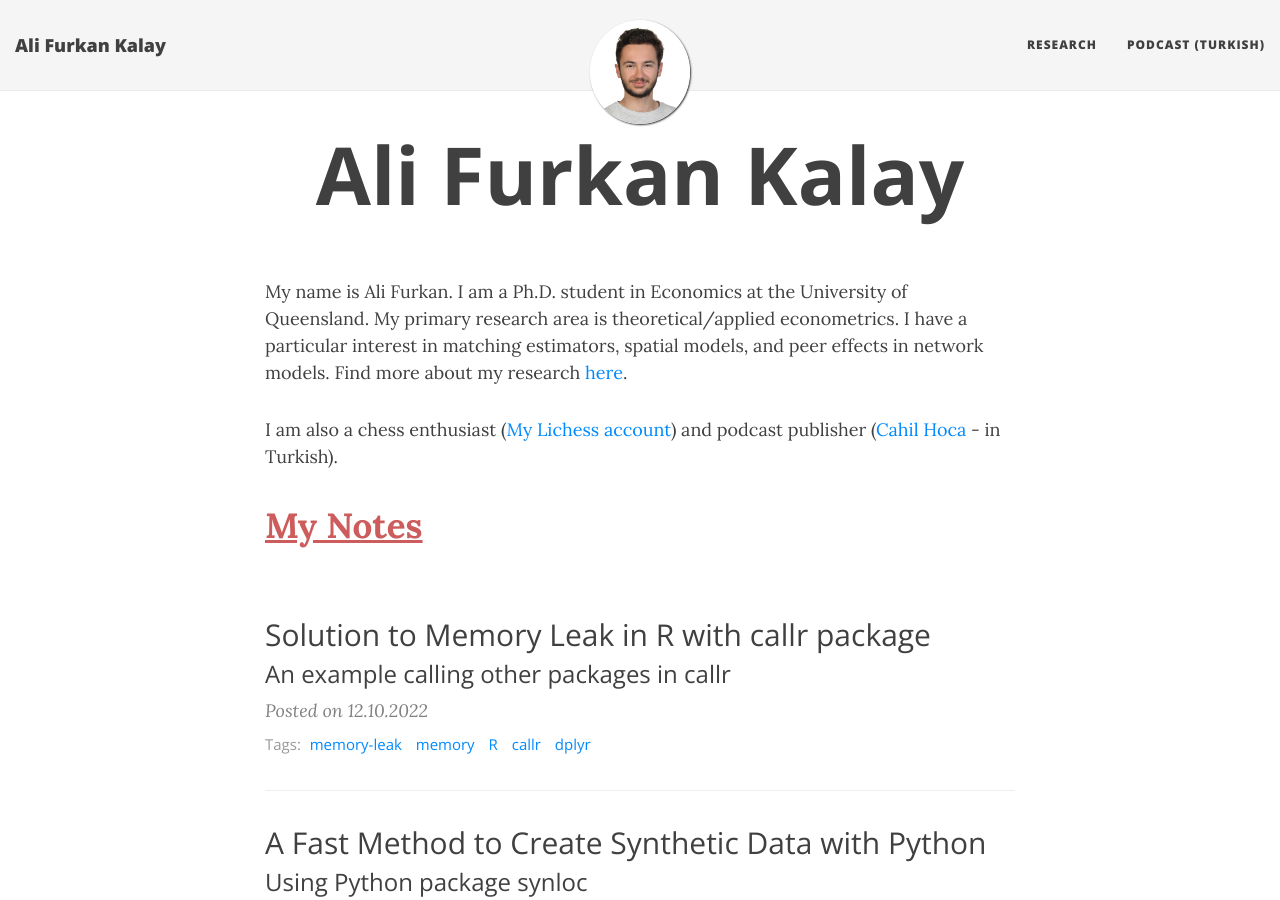
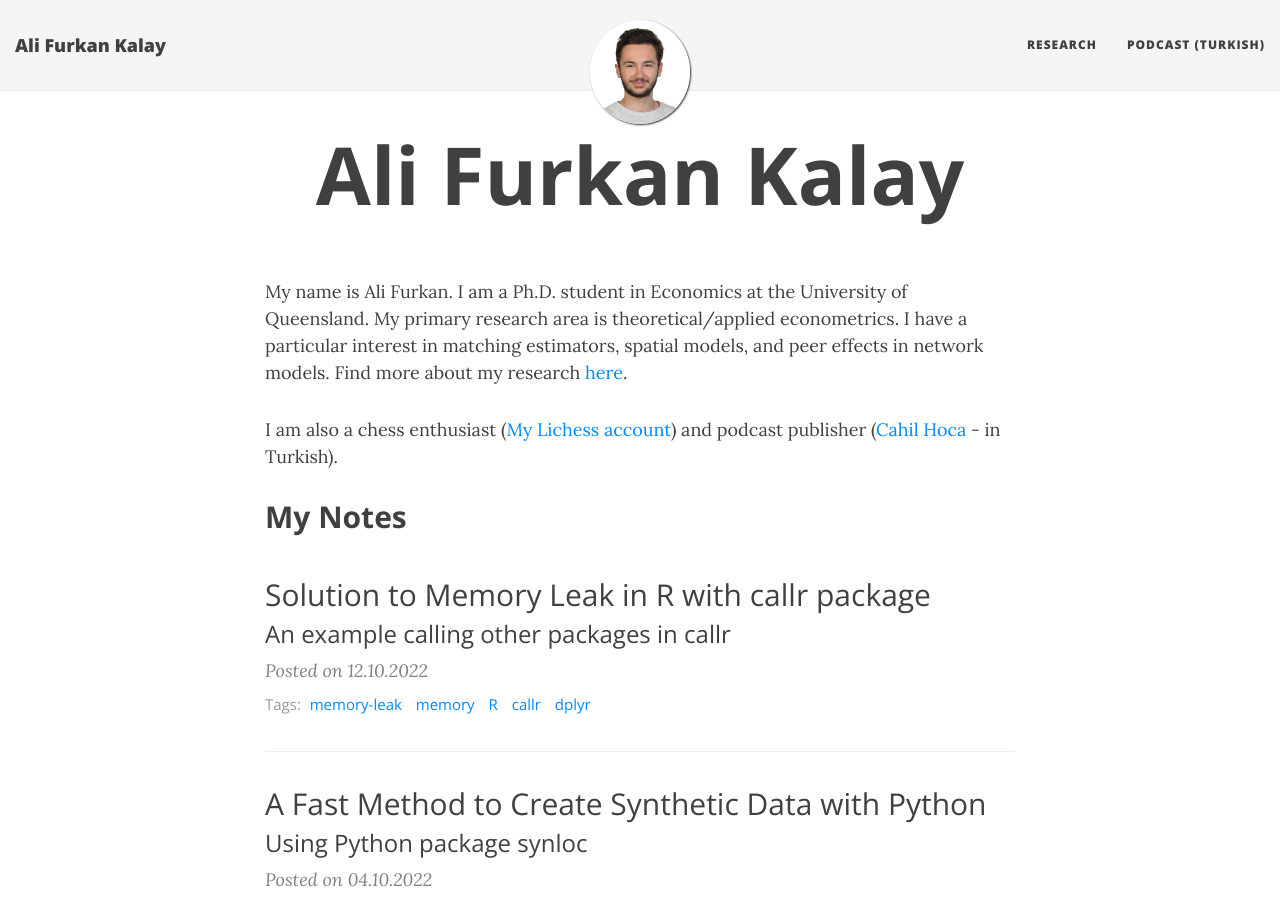
Before and after one commit to alfurka/alfurka.github.io, a Jekyll site: the page built from index.html, in a window 1280 px wide and 900 px high. Built offline with Jekyll 4.4.1, drawn with Linux system fonts in a browser that asks for light colours; nearby versions of some CDN libraries; the list of posts is cut into pages by our own code.

Commit message:
Update index.html

```diff
--- a/index.html
+++ b/index.html
@@ -9,7 +9,7 @@ use-site-title: true
 <p>I am also a chess enthusiast (<a href="https://lichess.org/@/alfurka/perf/rapid">My Lichess account</a>) and podcast publisher (<a href="https://cahilhoca.com/">Cahil Hoca</a> - in Turkish).</p>
 
 <div class="posts-list">
-  <p style="font-size:35px;color:IndianRed;text-decoration:underline;margin-top:20px;font-weight:bold;">My Notes</p>
+  <h2 class="post-title">My Notes</h2>
   {% for post in paginator.posts %}
   <article class="post-preview">
     <a href="{{ post.url | prepend: site.baseurl }}">
```
